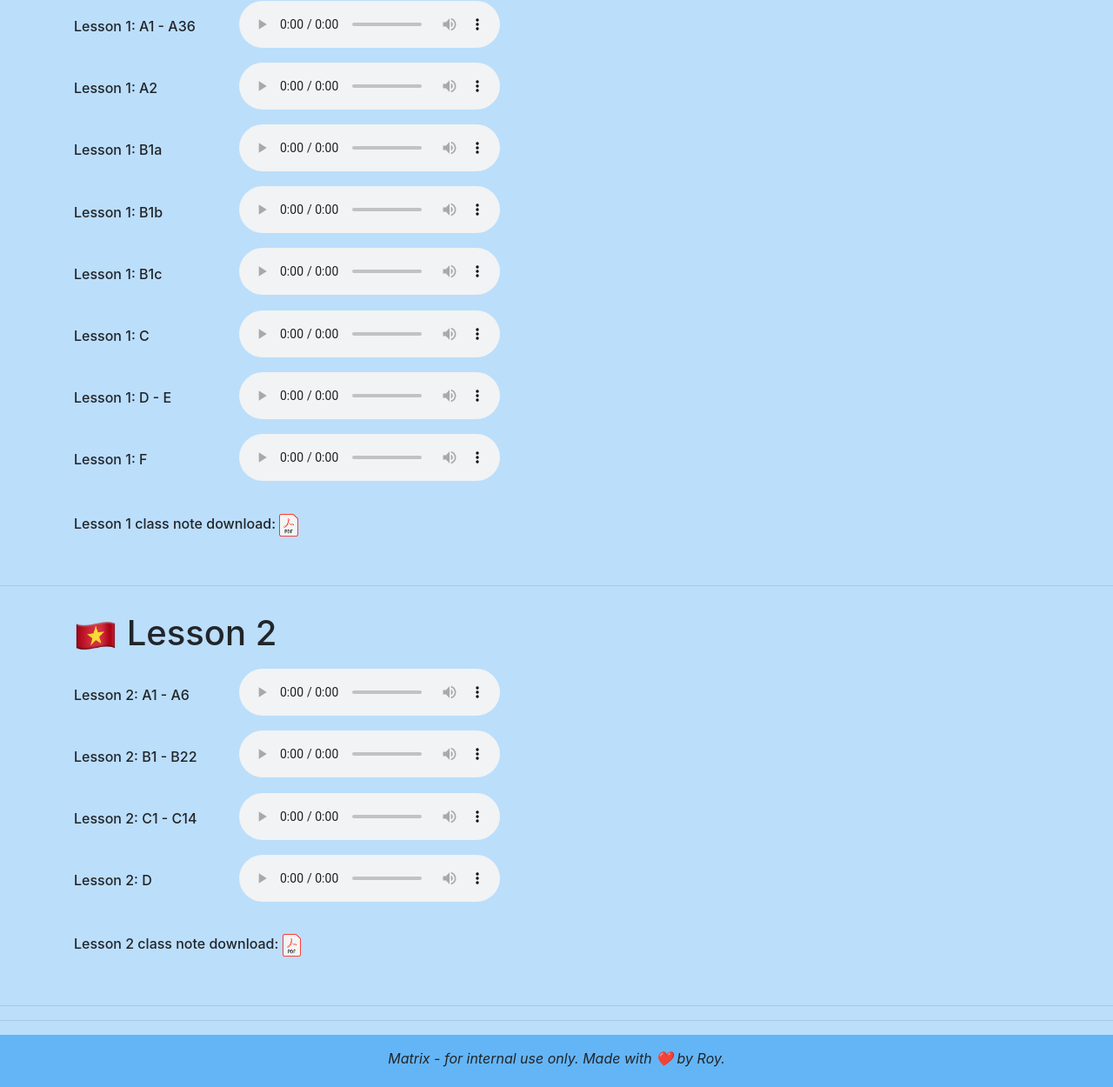
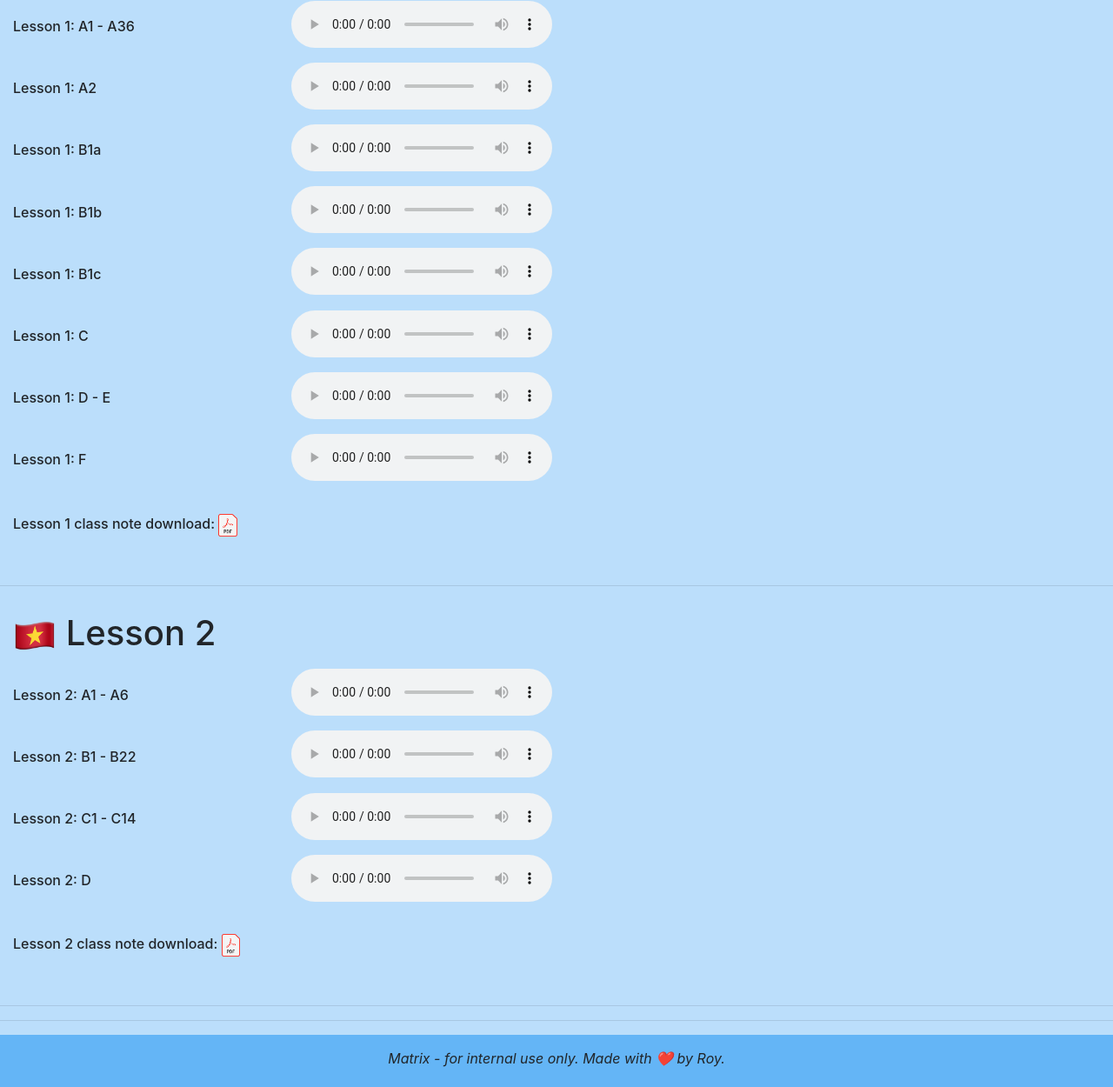
Before and after one commit to RoyEthan/HomePage, a plain HTML site: page VNClass/index.html in a window 1280 px wide. Shown: the part 181-1431 px from the top of the page at 87% size. Drawn offline with nearby package versions, Linux system fonts and the light colour scheme.

Commit message:
Add files via upload

```diff
--- a/VNClass/index.html
+++ b/VNClass/index.html
@@ -22,6 +22,9 @@
 <body>
   <button onclick="topFunction()" id="myBtn" title="Go to top">Top</button>
 
+
+
+
   <nav class="navbar navbar-expand-md navbar-light bg-light"> <a class="navbar-brand" href="#"><img class="matrixlogo" src="images/Matrix-logo.jpg" alt="Matrix"></a>
     <button class="navbar-toggler" type="button" data-toggle="collapse" data-target="#navbarsExample06" aria-controls="navbarsExample06" aria-expanded="false" aria-label="Toggle navigation"> <span class="navbar-toggler-icon"></span> </button>
     <div class="collapse navbar-collapse" id="navbarsExample06">
@@ -45,19 +48,20 @@
     </div>
   </nav>
 
+
   <section class="lesson" id="lesson01">
 
-    <div class="container">
+    <div class="container-fluid">
       <div class="row">
         <div class="col-lg-12 my-auto">
           <h1 class="lesson-h1"><span><img class="flag-img" src="images/VNflag.png" alt="VN Flag"> Lesson 1 </span></h1>
         </div>
       </div>
       <div class="row">
-        <div class="col-lg-2 my-auto">
+        <div class="col-lg-3 my-auto">
           <h6 class="lesson-h6">Lesson 1: A1 - A36</h6>
         </div>
-        <div class="col-lg-3 my-auto">
+        <div class="col-lg-4 my-auto">
           <audio controls="controls">
             <source src="MP3/Lesson1-A1-36.mp3" type="audio/mpeg">
             Your browser does not support the audio element.
@@ -65,10 +69,10 @@
         </div>
       </div>
       <div class="row">
-        <div class="col-lg-2 my-auto">
+        <div class="col-lg-3 my-auto">
           <h6 class="lesson-h6">Lesson 1: A2</h6>
         </div>
-        <div class="col-lg-3 my-auto">
+        <div class="col-lg-4 my-auto">
           <audio controls="controls">
             <source src="MP3/Lesson1-A2.mp3" type="audio/mpeg">
             Your browser does not support the audio element.
@@ -76,7 +80,7 @@
         </div>
       </div>
       <div class="row">
-        <div class="col-lg-2 my-auto">
+        <div class="col-lg-3 my-auto">
           <h6 class="lesson-h6">Lesson 1: B1a</h6>
         </div>
         <div class="col-lg-3 my-auto">
@@ -87,7 +91,7 @@
         </div>
       </div>
       <div class="row">
-        <div class="col-lg-2 my-auto">
+        <div class="col-lg-3 my-auto">
           <h6 class="lesson-h6">Lesson 1: B1b</h6>
         </div>
         <div class="col-lg-3 my-auto">
@@ -98,7 +102,7 @@
         </div>
       </div>
       <div class="row">
-        <div class="col-lg-2 my-auto">
+        <div class="col-lg-3 my-auto">
           <h6 class="lesson-h6">Lesson 1: B1c</h6>
         </div>
         <div class="col-lg-3 my-auto">
@@ -109,7 +113,7 @@
         </div>
       </div>
       <div class="row">
-        <div class="col-lg-2 my-auto">
+        <div class="col-lg-3 my-auto">
           <h6 class="lesson-h6">Lesson 1: C</h6>
         </div>
         <div class="col-lg-3 my-auto">
@@ -120,7 +124,7 @@
         </div>
       </div>
       <div class="row">
-        <div class="col-lg-2 my-auto">
+        <div class="col-lg-3 my-auto">
           <h6 class="lesson-h6">Lesson 1: D - E</h6>
         </div>
         <div class="col-lg-3 my-auto">
@@ -131,7 +135,7 @@
         </div>
       </div>
       <div class="row">
-        <div class="col-lg-2 my-auto">
+        <div class="col-lg-3 my-auto">
           <h6 class="lesson-h6">Lesson 1: F</h6>
         </div>
         <div class="col-lg-3 my-auto">
@@ -155,14 +159,14 @@
 
   <section class="lesson" id="lesson02">
 
-    <div class="container">
+    <div class="container-fluid">
       <div class="row">
         <div class="col-lg-12 my-auto">
           <h1 class="lesson-h1"><span><img class="flag-img" src="images/VNflag.png" alt="VN Flag"> Lesson 2 </span></h1>
         </div>
       </div>
       <div class="row">
-        <div class="col-lg-2 my-auto">
+        <div class="col-lg-3 my-auto">
           <h6 class="lesson-h6">Lesson 2: A1 - A6</h6>
         </div>
         <div class="col-lg-3 my-auto">
@@ -173,7 +177,7 @@
         </div>
       </div>
       <div class="row">
-        <div class="col-lg-2 my-auto">
+        <div class="col-lg-3 my-auto">
           <h6 class="lesson-h6">Lesson 2: B1 - B22</h6>
         </div>
         <div class="col-lg-3 my-auto">
@@ -184,7 +188,7 @@
         </div>
       </div>
       <div class="row">
-        <div class="col-lg-2 my-auto">
+        <div class="col-lg-3 my-auto">
           <h6 class="lesson-h6">Lesson 2: C1 - C14</h6>
         </div>
         <div class="col-lg-3 my-auto">
@@ -195,7 +199,7 @@
         </div>
       </div>
       <div class="row">
-        <div class="col-lg-2 my-auto">
+        <div class="col-lg-3 my-auto">
           <h6 class="lesson-h6">Lesson 2: D</h6>
         </div>
         <div class="col-lg-3 my-auto">
--- /dev/null
+++ b/VNClass/styles.css
@@ -0,0 +1,94 @@
+body {
+  background-color: #BBDEFB;
+}
+
+.container-fluid{
+  padding: 3% 10% 7%;
+}
+
+.matrixlogo {
+  width: 100%;
+  border: 3px solid #1565C0;
+}
+
+.navbar {
+  margin: auto;
+}
+
+.navbar-brand{
+  width: 380px;
+}
+
+.nav-item {
+  padding: 0 10px;
+  margin-left: 0;
+  font-size: 2rem;
+}
+
+.flag-img {
+  width: 13%;
+}
+
+.PDF-icon {
+  width: 5%;
+}
+
+.lesson {
+  margin: 30px auto;
+}
+
+.lesson-h6 {
+  margin: 26px auto;
+  font-size: 1.5rem;
+}
+
+footer {
+  margin: 0;
+  height: 60px;
+  background-color: #64B5F6;
+  text-align: center;
+  padding-top: 15px;
+  font-style: italic;
+}
+
+/* go to top button */
+
+#myBtn {
+  display: none;
+  position: fixed;
+  bottom: 20px;
+  right: 30px;
+  z-index: 99;
+  font-size: 2rem;
+  border: none;
+  outline: none;
+  background-color: #1E88E5;
+  color: white;
+  cursor: pointer;
+  padding: 15px;
+  border-radius: 4px;
+}
+
+#myBtn:hover {
+  background-color: #555;
+}
+
+
+/* dropdown navbar item */
+
+.sub-dropdown-item:after {
+  transform: rotate(-90deg);
+  vertical-align: 0.2em;
+}
+.myDropdown {
+  top: auto;
+  left: 95%;
+  margin-top: -2em;
+}
+
+@media screen and (max-width: 1198px) {
+  .myDropdown {
+    padding: 2em 2em 0;
+    background: #f9f9f9;
+  }
+}
```
